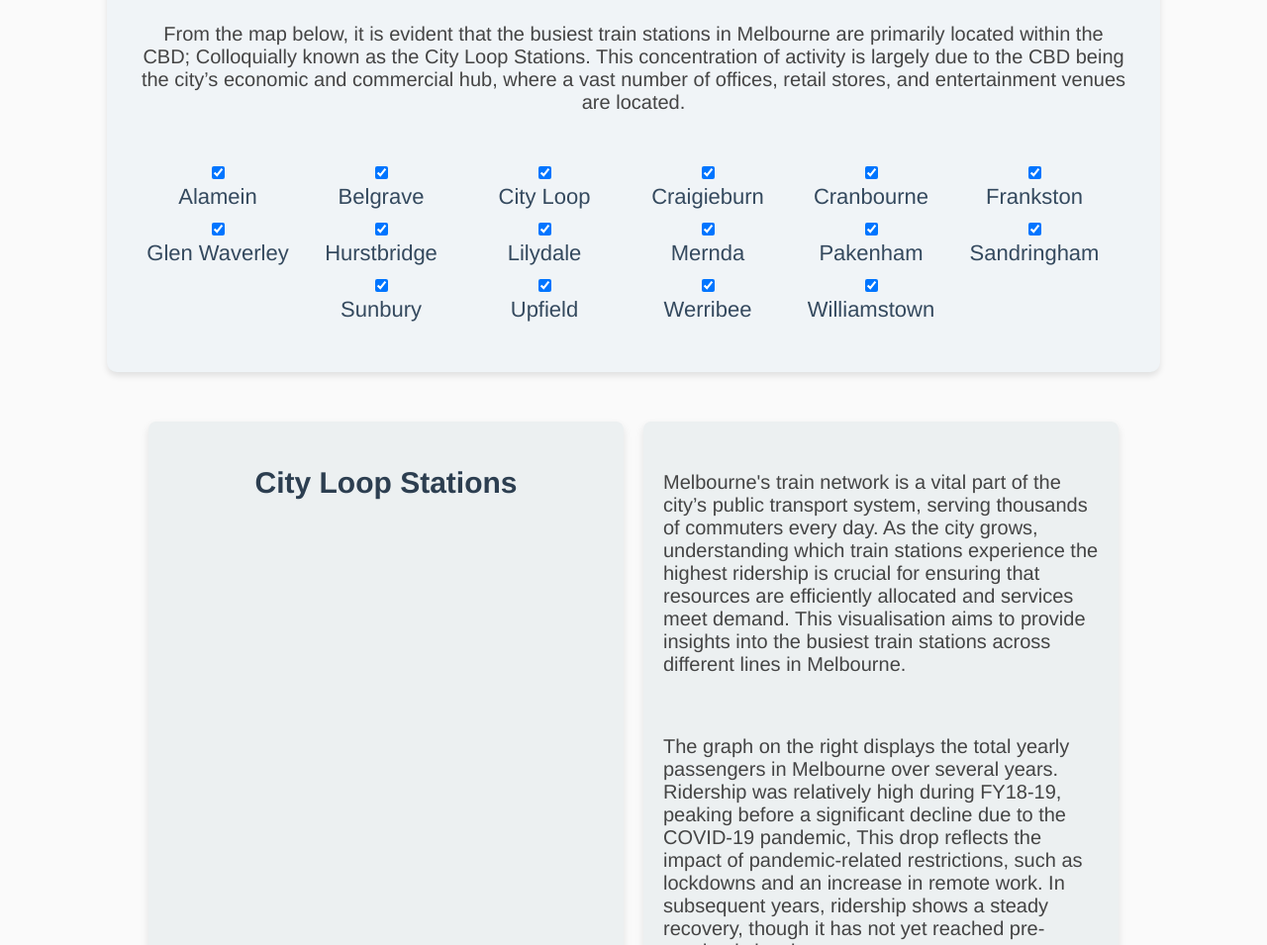
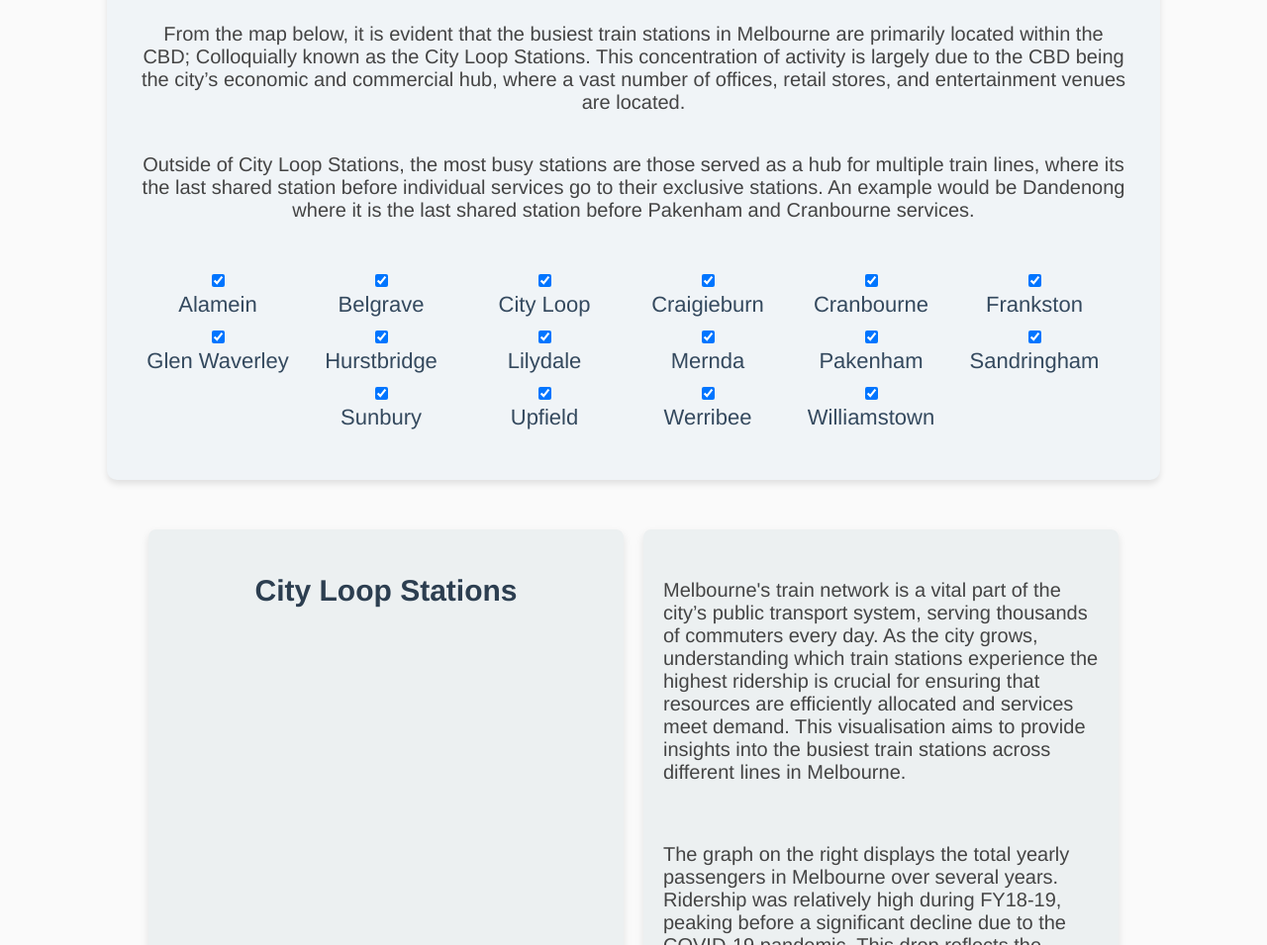
Before and after one commit to JhonnyMonash/Viz2, a plain HTML site: page index.html in a window 1280 px wide. Shown: the part 996-1951 px from the top of the page at 99% size. Drawn offline with Linux system fonts and the light colour scheme; a script that the page names is missing.

Commit message:
more story

```diff
--- a/index.html
+++ b/index.html
@@ -47,6 +47,10 @@
         <div id="checkbox-container">
             <p> From the map below, it is evident that the busiest train stations in Melbourne are primarily located within the CBD; Colloquially known as the City Loop Stations.
                 This concentration of activity is largely due to the CBD being the city’s economic and commercial hub, where a vast number of offices, retail stores, and entertainment venues are located.
+            </p>
+            <p>
+                Outside of City Loop Stations, the most busy stations are those served as a hub for multiple train lines, where its the last shared station before individual services go to their exclusive stations.
+                An example would be Dandenong where it is the last shared station before Pakenham and Cranbourne services.
             </p>
         </div>
         <div id="vg_2"></div>
```
